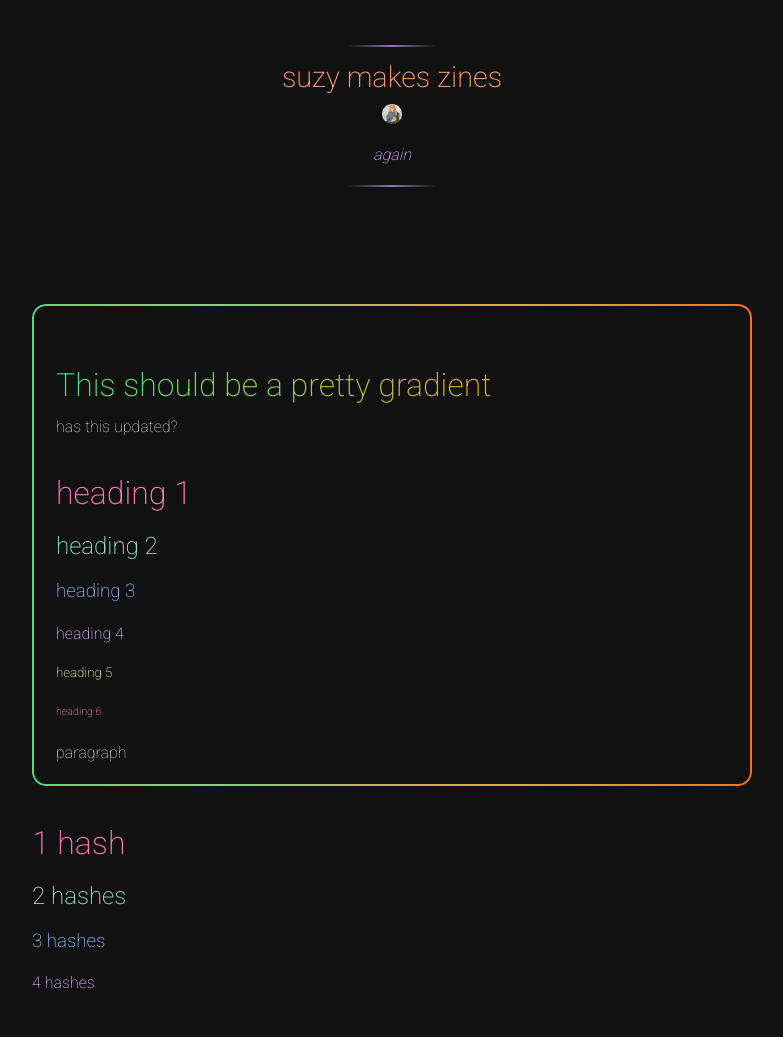
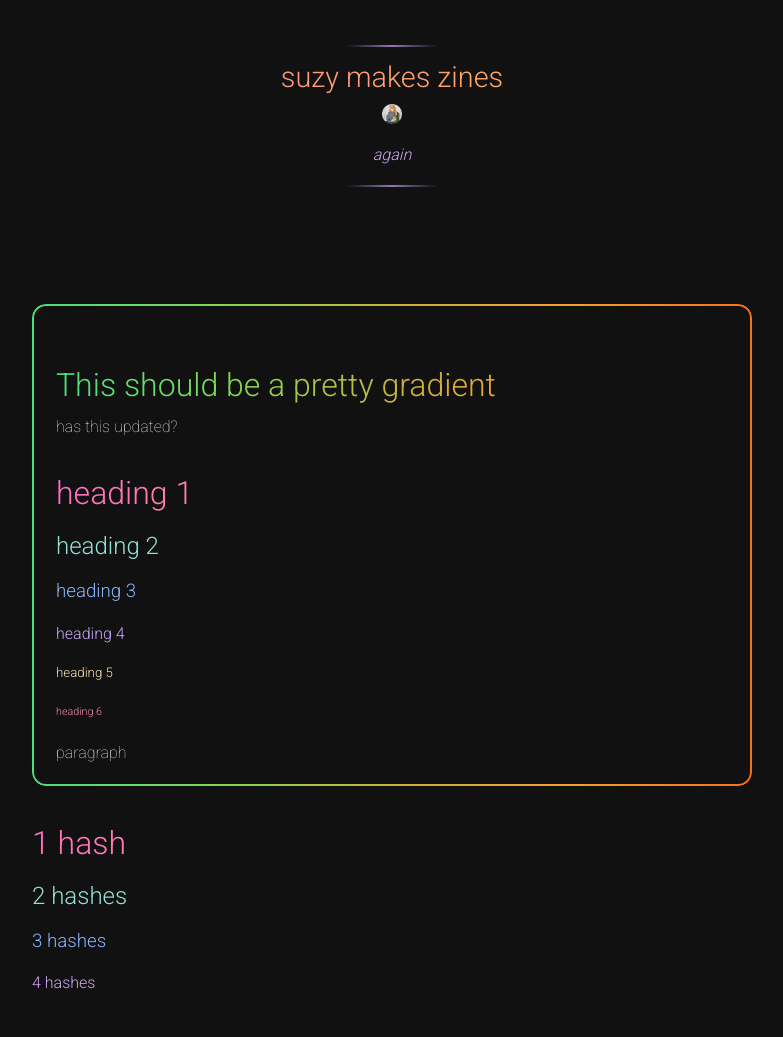
Before and after one commit to Marmitewarlock/suzal, a Jekyll site: the page built from zines/index.md, in a window 1280 px wide. Shown: the whole page, without its empty margins (248-1031 px from the left). Built offline with Jekyll 4.4.1, drawn with Linux system fonts in a browser that asks for light colours.

Commit message:
Update royal-velvet.css

```diff
--- a/assets/css/royal-velvet.css
+++ b/assets/css/royal-velvet.css
@@ -19,15 +19,15 @@
   --text-accent: var(--lavender);
   --border-color: #d8c9b8;
 
-  /* Typography — Roboto Thin + Light */
+  /* Typography — Roboto Thin + Regular */
   --font-text: 'Roboto', sans-serif;
   --font-header: 'Roboto', sans-serif;
   --font-title: 'Roboto', sans-serif;
   --font-interface: 'Roboto', sans-serif;
 
-  --h1-weight: 200;
-  --h2-weight: 200;
-  --h3-weight: 200;
+  --h1-weight: 400;
+  --h2-weight: 400;
+  --h3-weight: 400;
   --text-normal-weight: 100;
 }
 
@@ -92,13 +92,13 @@ h1 {
   -webkit-background-clip: text;
   color: transparent !important;
   -webkit-text-fill-color: transparent !important;
-  font-weight: 200 !important;
+  font-weight: 400 !important;
   margin-top: 1.2em;
   margin-bottom: 0.4em;
 }
 
 h2, h3, h4, h5, h6 {
-  font-weight: 200 !important;
+  font-weight: 400 !important;
 }
 
 h2 { color: var(--teal) !important; }
@@ -121,7 +121,7 @@ p {
 .markdown-preview-view h4,
 .markdown-preview-view h5,
 .markdown-preview-view h6 {
-  font-weight: 200 !important;
+  font-weight: 400 !important;
 }
 
 /*──────────────────────────────────────────────
@@ -190,7 +190,7 @@ blockquote {
 }
 
 .callout-title {
-  font-weight: 200;
+  font-weight: 400;
   margin-bottom: 0.6rem;
   color: var(--text-accent);
   display: flex;
@@ -200,7 +200,7 @@ blockquote {
 
 .callout-title::before {
   content: attr(data-icon);
-  font-weight: 200;
+  font-weight: 400;
   opacity: 0.9;
 }
 
@@ -265,7 +265,7 @@ blockquote {
   font-size: 1.4rem;
   line-height: 1.3;
   margin-bottom: 0.6rem;
-  font-weight: 200;
+  font-weight: 400;
   color: var(--text-accent);
 }
 
@@ -311,12 +311,12 @@ blockquote {
   font-size: 1.8rem !important;
   margin: 0.2rem 0 0.4rem !important;
   line-height: 1.25 !important;
-  font-weight: 200 !important;
+  font-weight: 400 !important;
 }
 
 .rv-blog-header h2.rv-blog-subtitle {
   font-size: 1.3rem;
-  font-weight: 200;
+  font-weight: 400;
   color: var(--lavender);
   opacity: 0.95;
   letter-spacing: 0.3px;
@@ -327,7 +327,7 @@ blockquote {
 
 .rv-blog-header h4.rv-blog-description {
   font-size: 1rem;
-  font-weight: 200;
+  font-weight: 400;
 }
 
 .rv-header-image {
@@ -393,5 +393,5 @@ blockquote {
   );
   -webkit-background-clip: text;
   color: transparent;
-  font-weight: 200;
+  font-weight: 400;
 }
```
